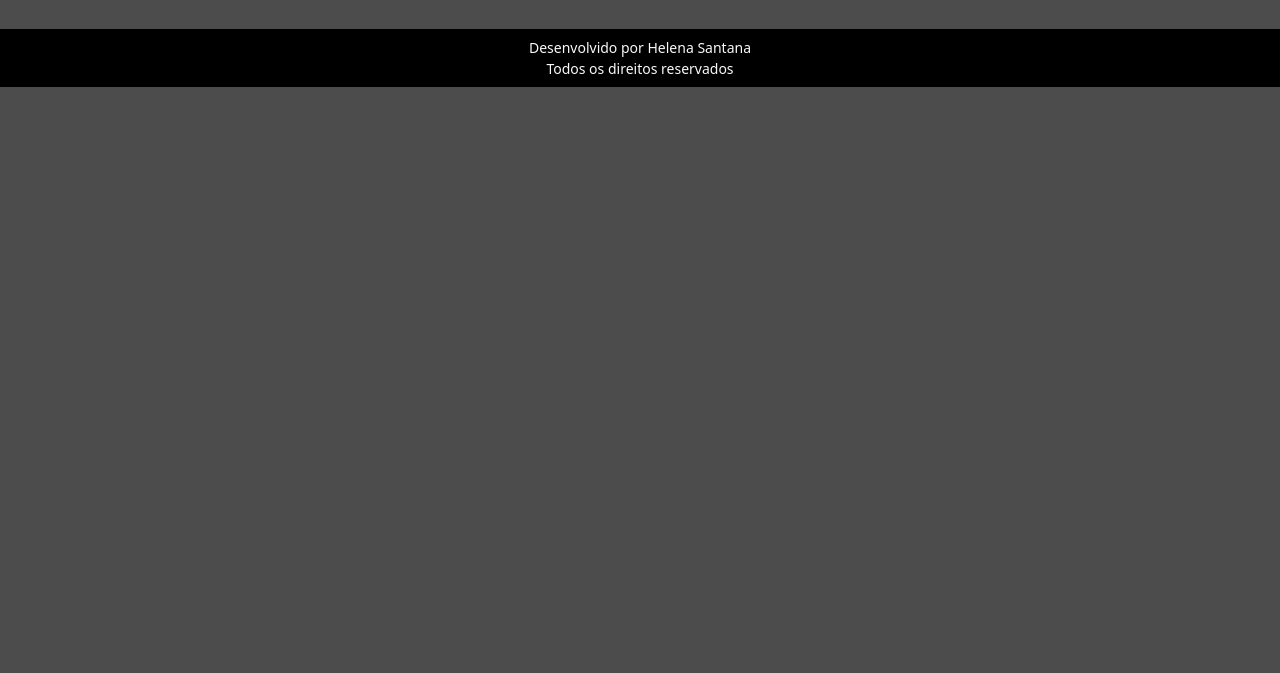
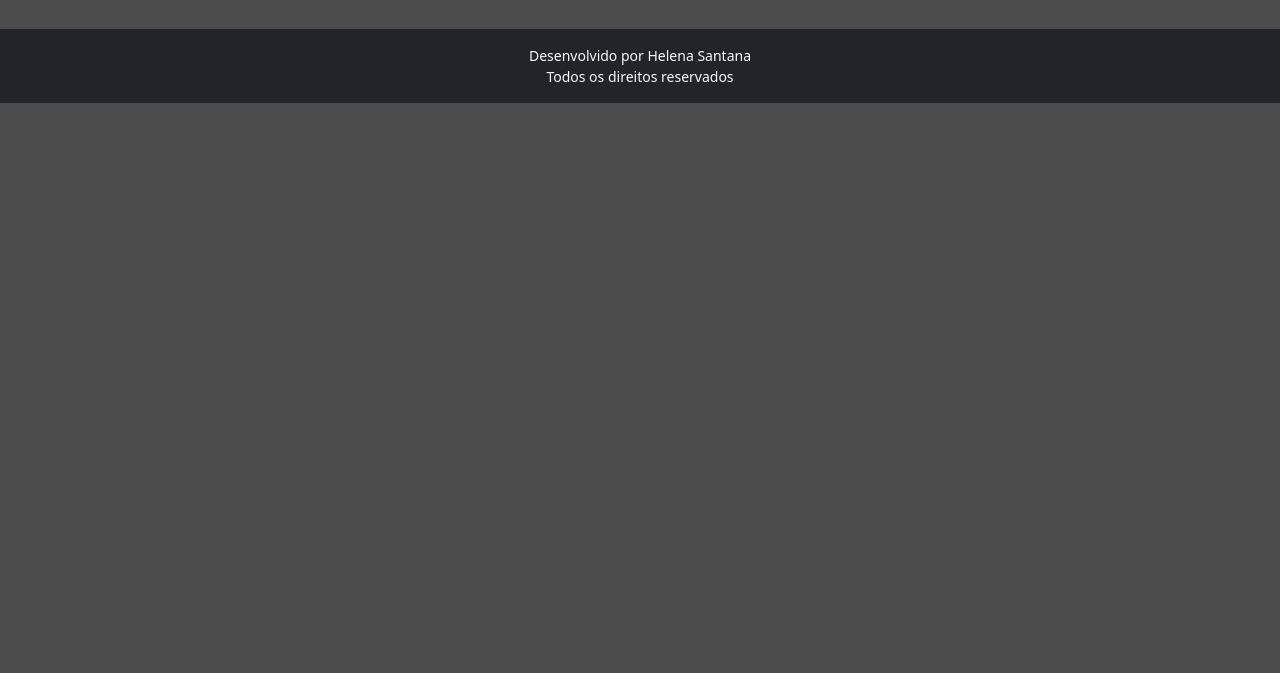
Before and after one commit to ahelenasant/soccers-leagues, a website: page app/index.html in a window 1280 px wide. Shown: the part 127-800 px from the top of the page. Drawn offline with nearby package versions, Linux system fonts and the light colour scheme; no server answers; a web font is replaced by a local one.

Commit message:
Update index.html

```diff
--- a/app/index.html
+++ b/app/index.html
@@ -22,7 +22,7 @@
 
 <body>
   <div ng-view></div>
-  <footer class="text-center bg-black text-light pt-2 pb-2">
+  <footer class="text-center bg-dark text-light py-3">
     <small>
       <p class="mb-0">Desenvolvido por Helena Santana</p>
       <p class="mb-0">Todos os direitos reservados</p>
```
